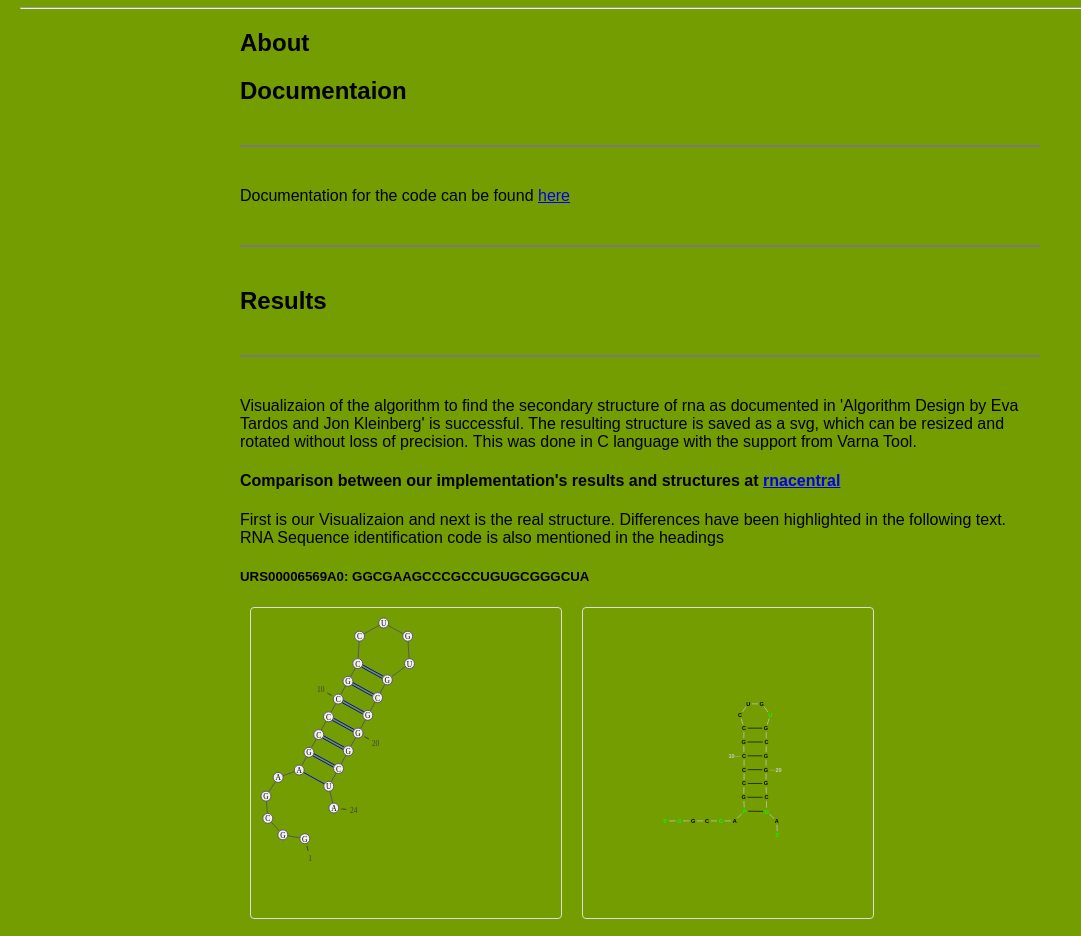
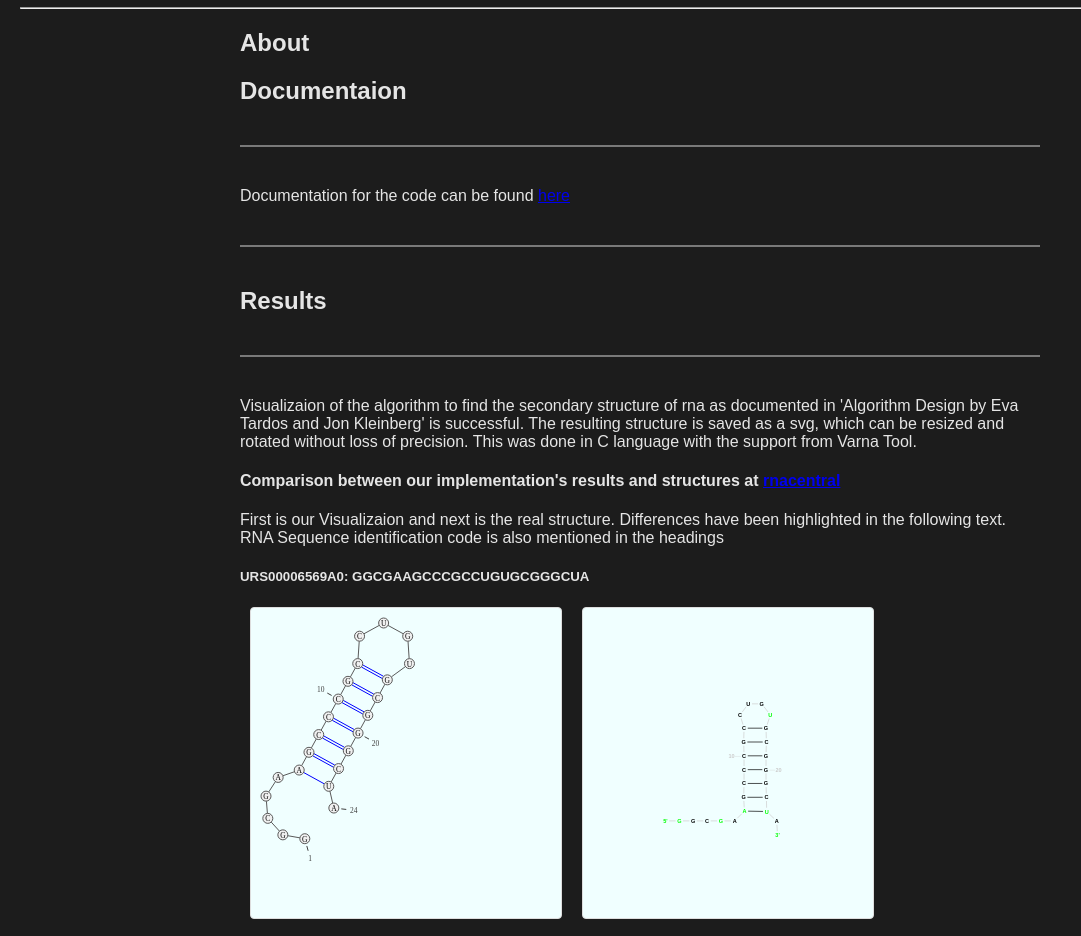
Before and after one commit to Neo-Panther/RNA-Secondary-Visualizer, a plain HTML site: page index.html in a window 1280 px wide. Shown: the part 93-1029 px from the top of the page, without its empty margins (0-1081 px from the left). Drawn offline with Linux system fonts and the light colour scheme.

Commit message:
final final

```diff
--- a/assets/style.css
+++ b/assets/style.css
@@ -8,6 +8,7 @@
   display: grid;
 }
 img {
+  background-color: azure;
   border: 1px solid #ddd;
   border-radius: 4px;
   padding: 5px;
@@ -18,8 +19,8 @@ img {
 }
 body {
   /* overflow: hidden; */
-  background-color: #739d00;
-  color: #000000;
+  background-color: #1c1c1c;
+  color: #e5e5e5;
   font-family: Arial, sans-serif;
   margin: 0;
   padding: 20px;
```
Also changed, not shown: 1 other file.
